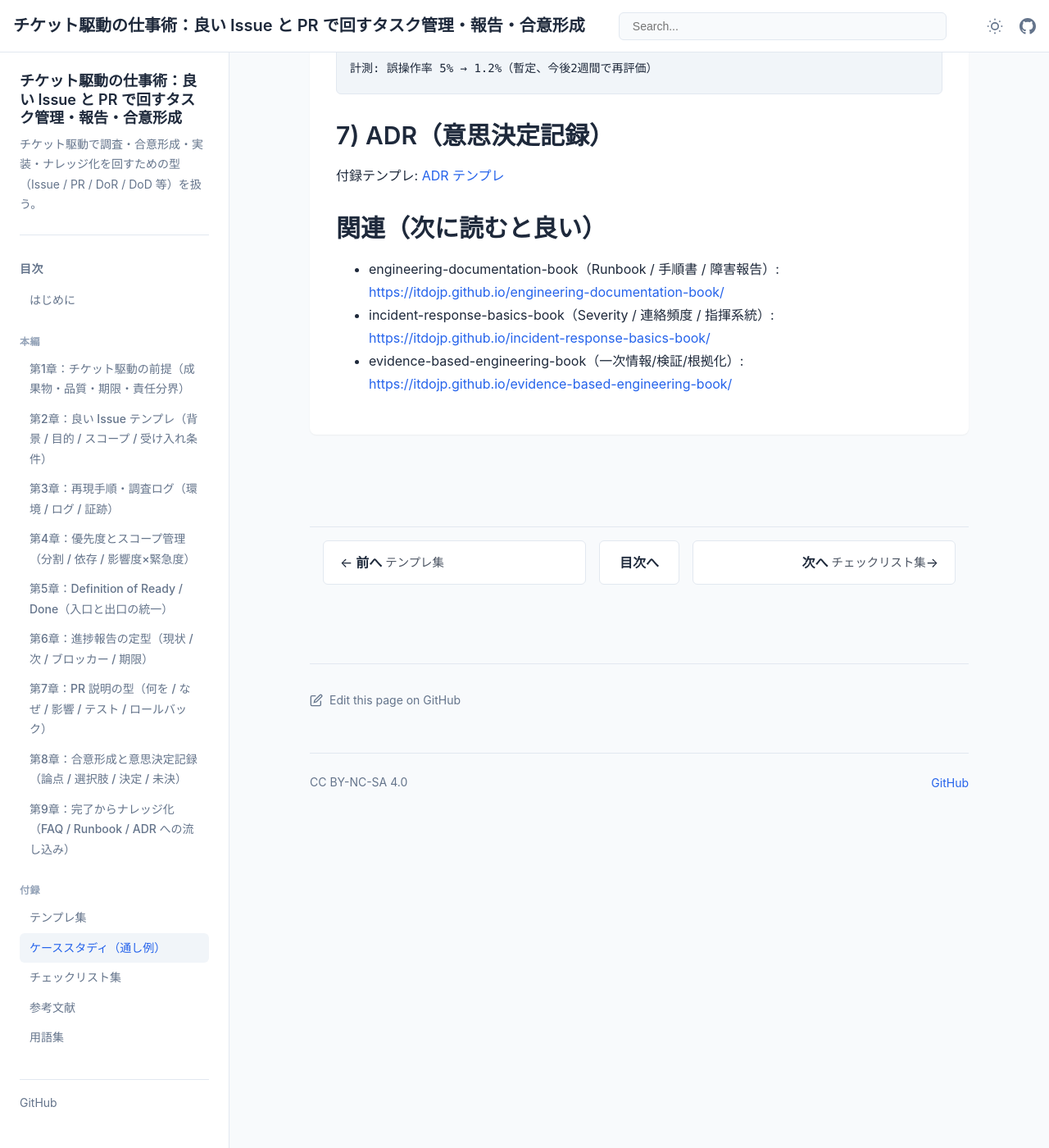
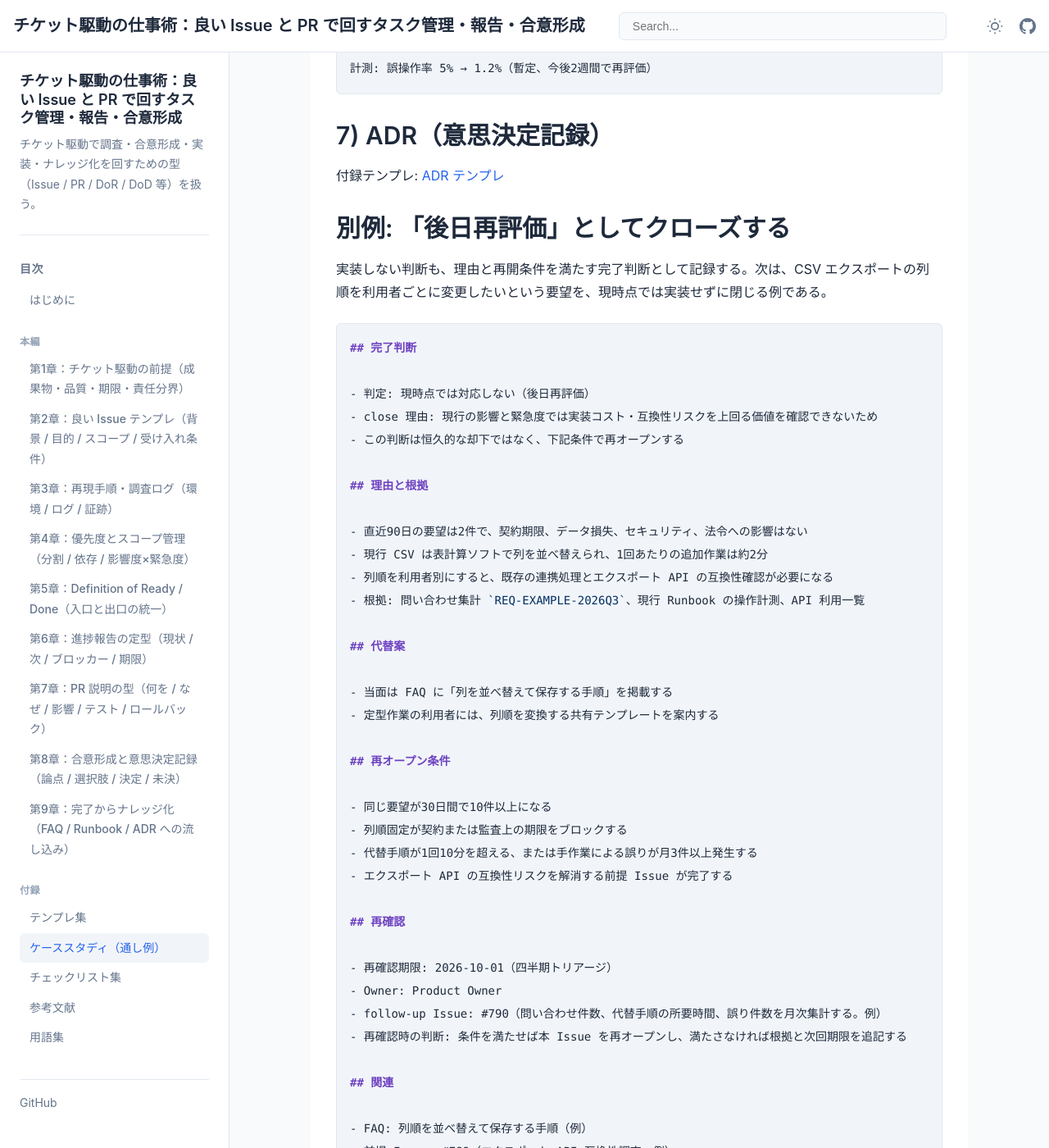
Before and after one commit to itdojp/issue-driven-work-book, a Jekyll site: the page built from docs/appendices/case-studies/index.md, in a window 1280 px wide and 1400 px high, scrolled down 5019 px. Shown: the whole window at 82% size. Built offline with Jekyll 4.4.1, drawn with Linux system fonts in a browser that asks for light colours; some of the changed text lies outside the part shown.

Commit message:
docs: add a deferred close decision example

````diff
--- a/docs/appendices/case-studies/index.md
+++ b/docs/appendices/case-studies/index.md
@@ -189,6 +189,51 @@ ADR: バリデーション方式の決定を記録（リンク）
 
 付録テンプレ: [ADR テンプレ](../templates/adr/)
 
+## 別例: 「後日再評価」としてクローズする
+
+実装しない判断も、理由と再開条件を満たす完了判断として記録する。次は、CSV エクスポートの列順を利用者ごとに変更したいという要望を、現時点では実装せずに閉じる例である。
+
+```md
+## 完了判断
+
+- 判定: 現時点では対応しない（後日再評価）
+- close 理由: 現行の影響と緊急度では実装コスト・互換性リスクを上回る価値を確認できないため
+- この判断は恒久的な却下ではなく、下記条件で再オープンする
+
+## 理由と根拠
+
+- 直近90日の要望は2件で、契約期限、データ損失、セキュリティ、法令への影響はない
+- 現行 CSV は表計算ソフトで列を並べ替えられ、1回あたりの追加作業は約2分
+- 列順を利用者別にすると、既存の連携処理とエクスポート API の互換性確認が必要になる
+- 根拠: 問い合わせ集計 `REQ-EXAMPLE-2026Q3`、現行 Runbook の操作計測、API 利用一覧
+
+## 代替案
+
+- 当面は FAQ に「列を並べ替えて保存する手順」を掲載する
+- 定型作業の利用者には、列順を変換する共有テンプレートを案内する
+
+## 再オープン条件
+
+- 同じ要望が30日間で10件以上になる
+- 列順固定が契約または監査上の期限をブロックする
+- 代替手順が1回10分を超える、または手作業による誤りが月3件以上発生する
+- エクスポート API の互換性リスクを解消する前提 Issue が完了する
+
+## 再確認
+
+- 再確認期限: 2026-10-01（四半期トリアージ）
+- Owner: Product Owner
+- follow-up Issue: #790（問い合わせ件数、代替手順の所要時間、誤り件数を月次集計する。例）
+- 再確認時の判断: 条件を満たせば本 Issue を再オープンし、満たさなければ根拠と次回期限を追記する
+
+## 関連
+
+- FAQ: 列順を並べ替えて保存する手順（例）
+- 前提 Issue: #789（エクスポート API 互換性調査、例）
+```
+
+同じ要望が再起票された場合は重複として機械的に閉じず、この完了判断へリンクし、再オープン条件に該当する新しい根拠があるかを確認する。
+
 ## 関連（次に読むと良い）
 
 - engineering-documentation-book（Runbook / 手順書 / 障害報告）: <https://itdojp.github.io/engineering-documentation-book/>
````
Also changed, not shown: docs/chapters/chapter-04/index.md (+2 -0 lines).
